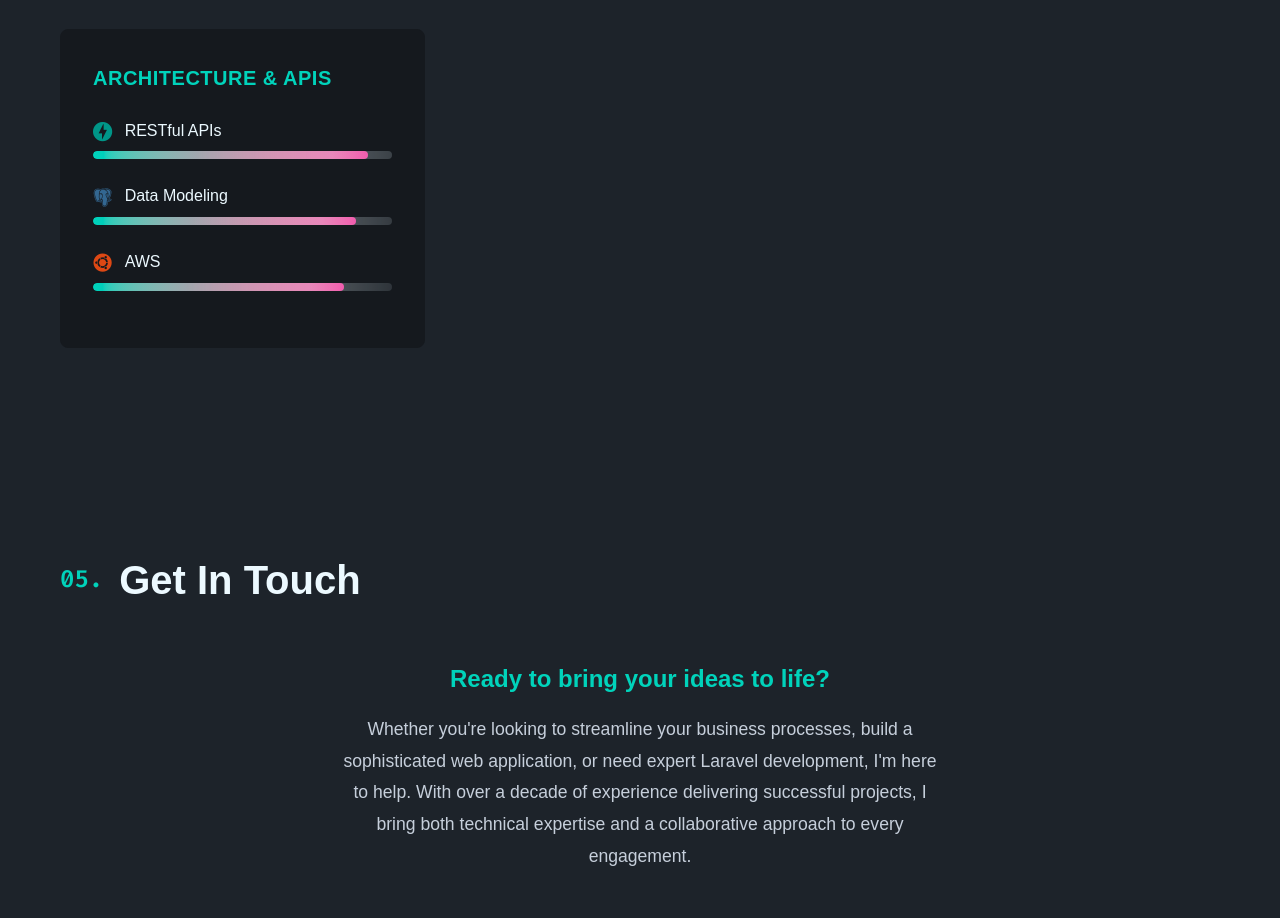
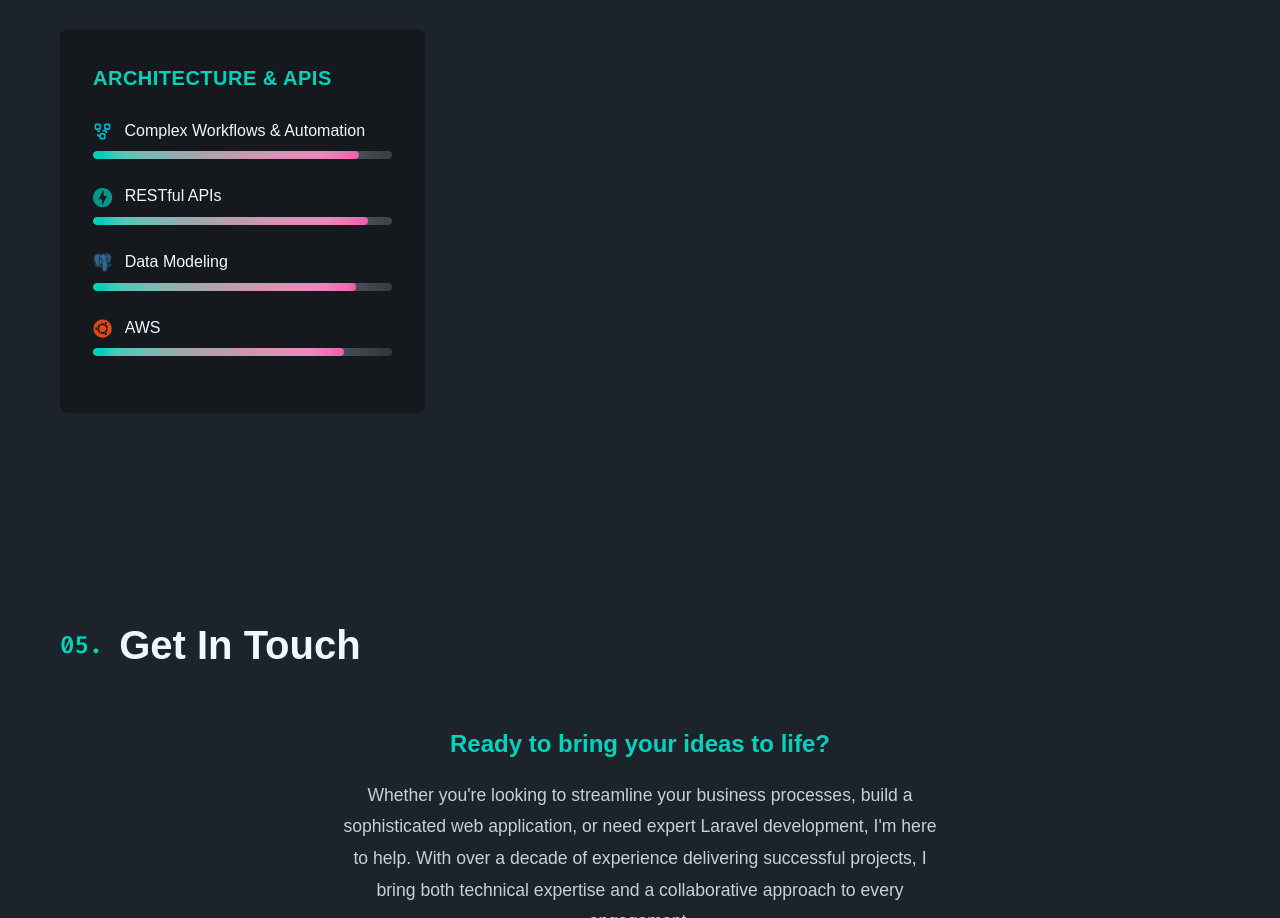
Before and after one commit to MisterSammy/MisterSammy.github.io, a plain HTML site: page index.html in a window 1280 px wide. Shown: the part 4194-5112 px from the top of the page. Drawn offline with nearby package versions, Linux system fonts and the light colour scheme; a web font is replaced by a local one.

Commit message:
skills section

```diff
--- a/index.html
+++ b/index.html
@@ -402,6 +402,22 @@
                     <div class="skill-items">
                         <div class="skill-item">
                             <span class="skill-name">
+                                <svg width="19" height="19" viewBox="0 0 24 24" fill="none" stroke="currentColor" stroke-width="2" style="margin-right: 8px; font-size: 1.2em; vertical-align: middle; color: #06b6d4;">
+                                    <rect x="3" y="3" width="6" height="6" rx="1"/>
+                                    <rect x="15" y="3" width="6" height="6" rx="1"/>
+                                    <rect x="9" y="15" width="6" height="6" rx="1"/>
+                                    <path d="M6 9v1a2 2 0 0 0 2 2h1"/>
+                                    <path d="M12 11h3a2 2 0 0 1 2 2v1"/>
+                                    <path d="M9 18h-1a2 2 0 0 1-2-2v-1"/>
+                                </svg>
+                                Complex Workflows & Automation
+                            </span>
+                            <div class="skill-bar">
+                                <div class="skill-progress" data-width="89"></div>
+                            </div>
+                        </div>
+                        <div class="skill-item">
+                            <span class="skill-name">
                                 <i class="devicon-fastapi-plain colored" style="margin-right: 8px; font-size: 1.2em; vertical-align: middle;"></i>
                                 RESTful APIs
                             </span>
```
